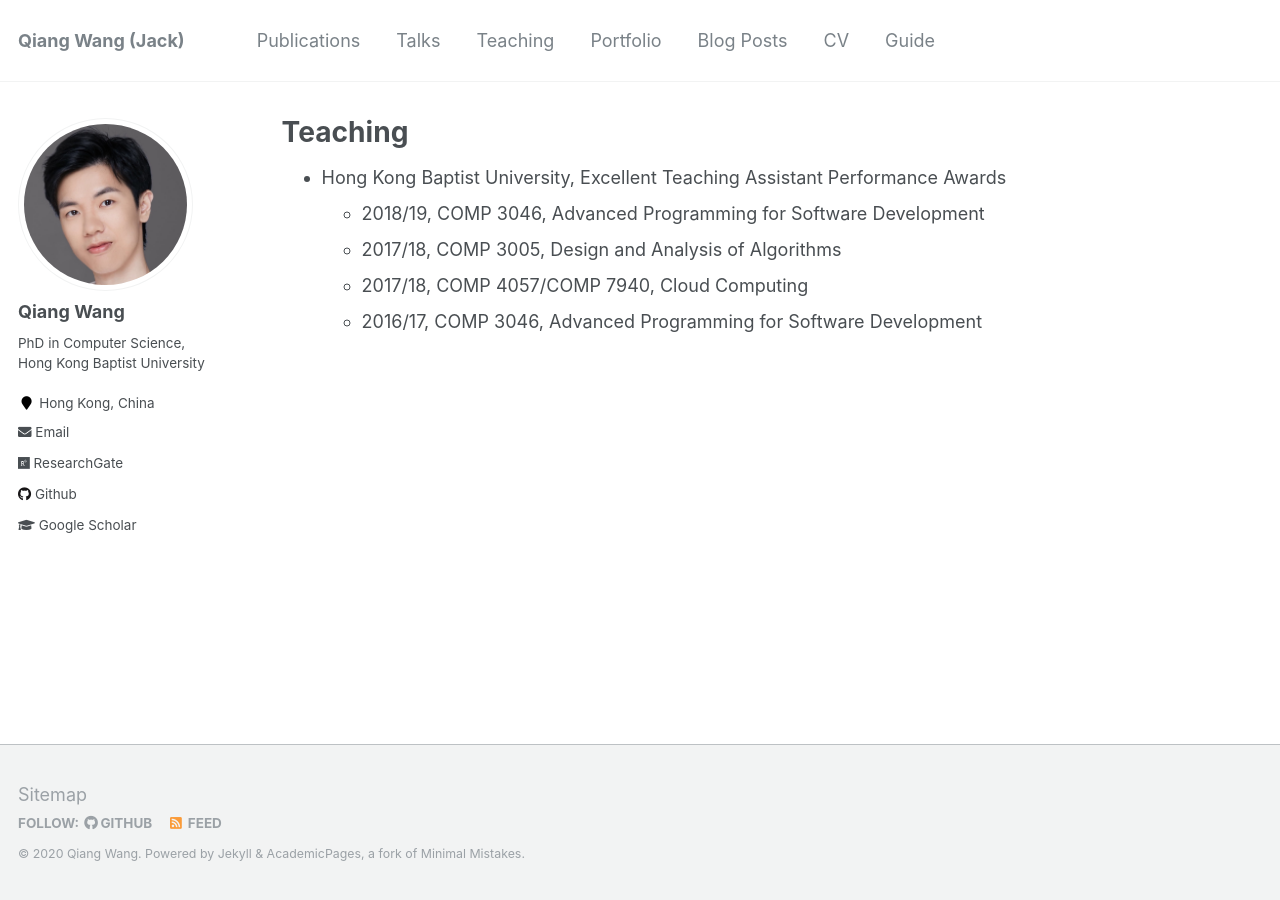
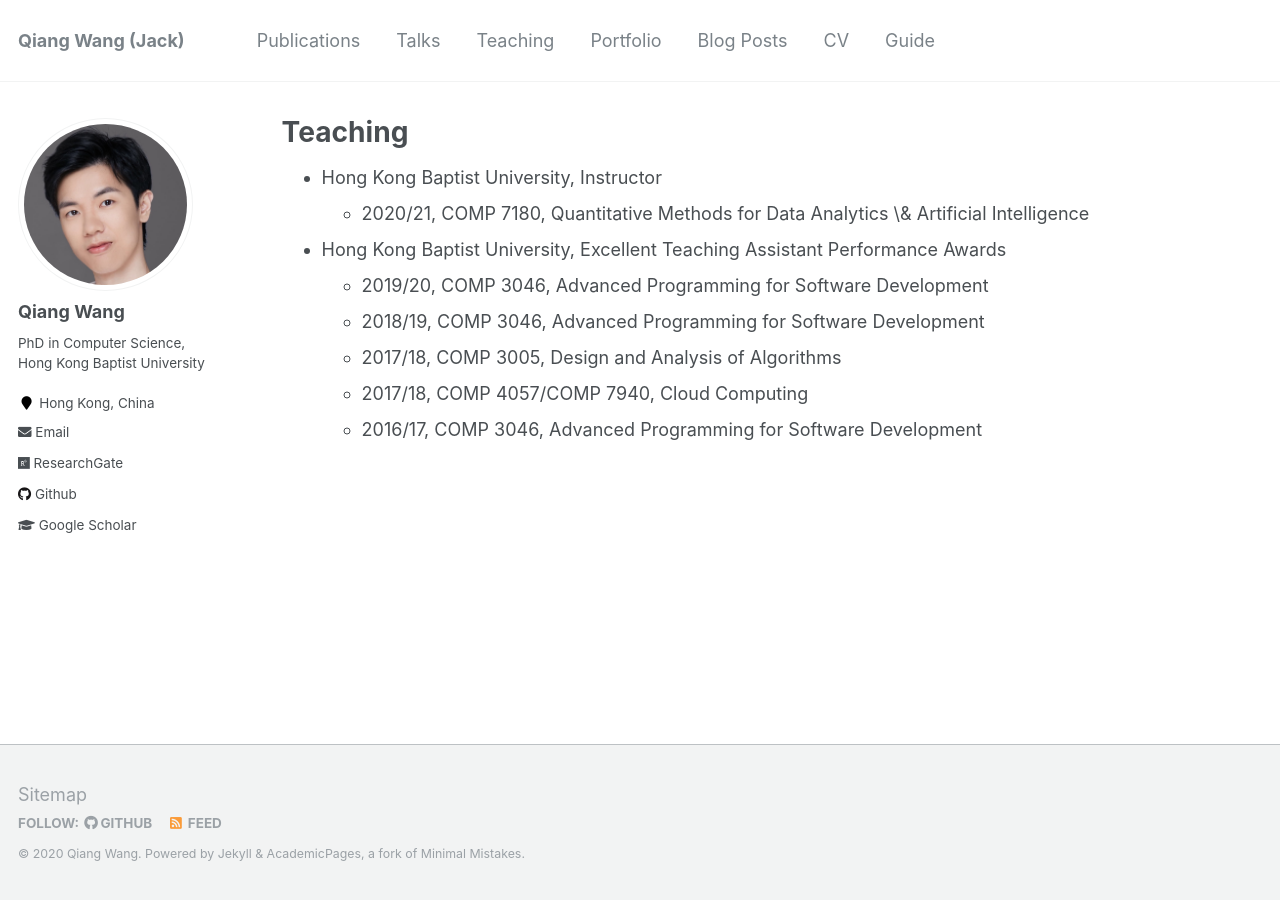
Before and after one commit to blackjack2015/blackjack2015.github.io, a Jekyll site: the page built from _pages/teaching.md, in a window 1280 px wide. Built offline with Jekyll 4.4.1, drawn with Linux system fonts in a browser that asks for light colours.

Commit message:
Update teaching.md

```diff
--- a/_pages/teaching.md
+++ b/_pages/teaching.md
@@ -13,7 +13,11 @@ author_profile: true
 {% endfor %}
 -->
 
++ Hong Kong Baptist University, Instructor
+  + 2020/21, COMP 7180, Quantitative Methods for Data Analytics \& Artificial Intelligence
+
 + Hong Kong Baptist University, Excellent Teaching Assistant Performance Awards
+  + 2019/20, COMP 3046, Advanced Programming for Software Development
   + 2018/19, COMP 3046, Advanced Programming for Software Development
   + 2017/18, COMP 3005, Design and Analysis of Algorithms
   + 2017/18, COMP 4057/COMP 7940, Cloud Computing
```
